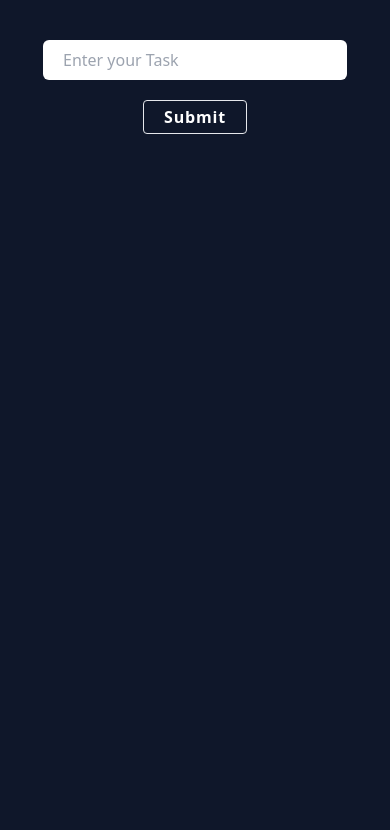
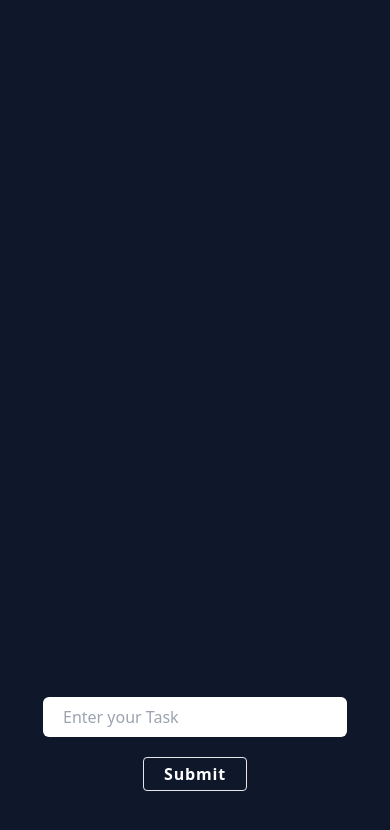
Before and after one commit to skinjamamulhaque/stackblitz-Basic-ToDo-app-using-JS, a website: page index.html in a window 390 px wide. Drawn offline with nearby package versions, Linux system fonts and the light colour scheme.

Commit message:
mobile device ui added

```diff
--- a/index.html
+++ b/index.html
@@ -15,10 +15,10 @@
 />
 <script src="https://cdn.tailwindcss.com"></script>
   </head>
-  <body class="bg-slate-900 mt-10">
+  <body class="bg-slate-900 py-3 h-screen">
 
-    <div class="sm:w-3/4 m-auto">
-      <form class="flex flex-col sm:flex-row items-center justify-center gap-5 sm:gap-10">
+    <div class="sm:w-3/4 m-auto flex flex-col-reverse justify-between sm:block h-[95%]">
+      <form class="flex flex-col sm:flex-row items-center justify-center gap-5 sm:gap-10 ">
         <input type="text" placeholder="Enter your Task" class="px-5 py-2 rounded-md w-[19rem] sm:w-1/2 outline-none" id="input">
         <button class="border rounded px-5 py-1 text-white hover:bg-green-600 font-bold tracking-wider" id="button">Submit</button>
       </form>
```
